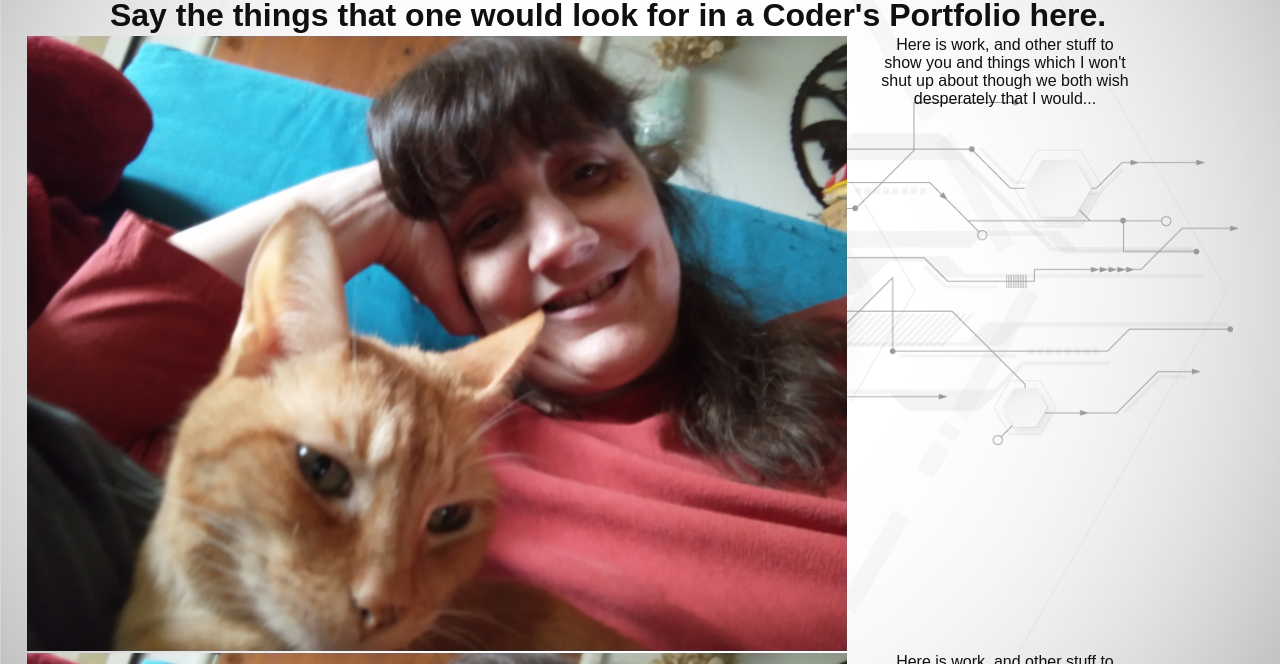
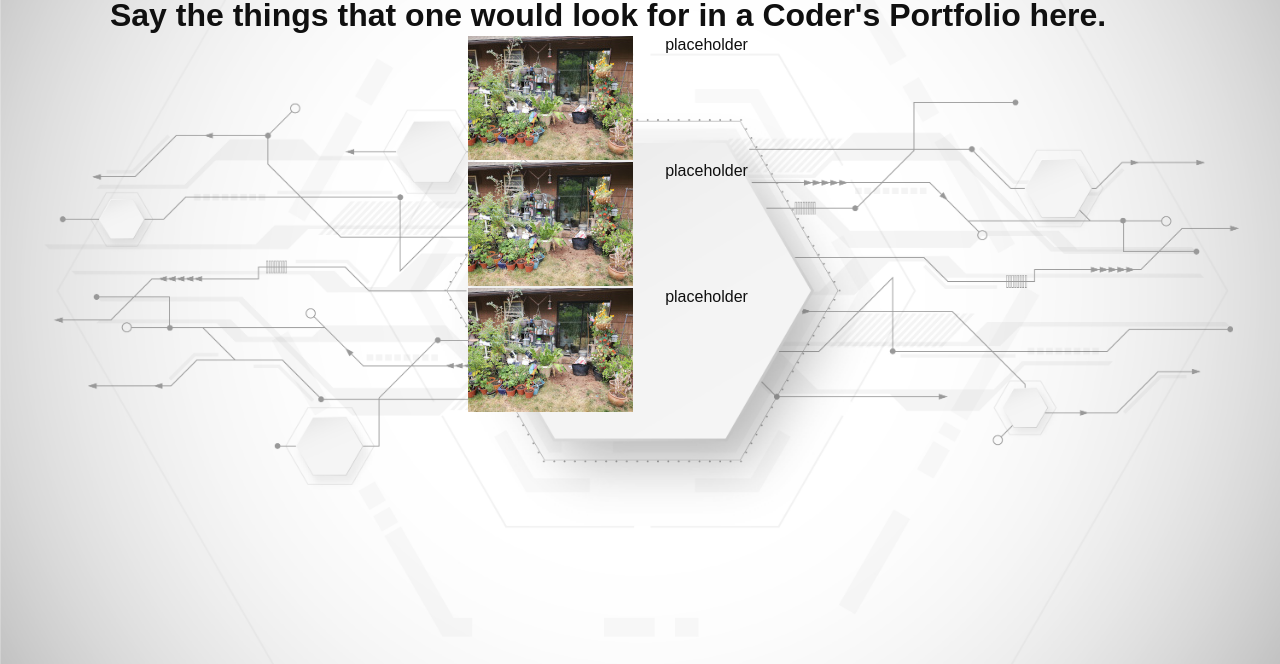
Before and after one commit to lQQ3/srPortfolio, a plain HTML site: page netArch.html in a window 1280 px wide. Shown: the part 136-800 px from the top of the page. Drawn offline with Linux system fonts and the light colour scheme.

Commit message:
Add files via upload

```diff
--- a/netArch.html
+++ b/netArch.html
@@ -41,9 +41,9 @@
 	<tr>
 		<td>
 			<section>
-				<img src="assets/theLadies.jpg" title="this is a picture of the thing that I am yammering on about" alt=""/>
+				<img src="assets/outdoorFullThumb.jpg" title="placeholder" alt=""/>
 				<div>
-					<p>Here is work, and other stuff to show you and things which I won't shut up about though we both wish desperately that I would...</p>
+					<p>placeholder</p>
 				</div>
 			</section>
 		</td>
@@ -51,23 +51,23 @@
 	<tr>
 		<td>
 			<section>
-				<img src="assets/theLadies.jpg" title="this is a picture of the thing that I am yammering on about" alt=""/>
+				<img src="assets/outdoorFullThumb.jpg" title="placeholder" alt=""/>
 				<div>
-					<p>Here is work, and other stuff to show you and things which I won't shut up about though we both wish desperately that I would...</p>
+					<p>placeholder</p>
 				</div>
 			</section>
 		</td>
 	</tr>
 	<td>
 		<section>
-			<img src="assets/theLadies.jpg" title="this is a picture of the thing that I am yammering on about" alt=""/>
+			<img src="assets/outdoorFullThumb.jpg" title="placeholder" alt=""/>
 			<div>
-				<p>Here is work, and other stuff to show you and things which I won't shut up about though we both wish desperately that I would...</p>
+				<p>placeholder</p>
 			</div>
 		</section>
 	</td>
 </table>
-<h2 class="text-center">Hover over the links below to see what skills are represented by which portfolios.</h2>
+<!-- <h2 class="text-center">Hover over the links below to see what skills are represented by which portfolios.</h2>
 <table class="center">
 	<tr>
 		<td><a class="button" href="analysis.html" title="Predictive Modeling - Systems & Data Analysis - Data Visualization">Analysis</a></td>
@@ -76,7 +76,7 @@
 		<td><a class="button" href="index.html" title="Back Home">Back to Shawn's Portfolios Hub</a></td>
 	</tr>
 </table>
-
+-->
 <script src="script.js"></script>
 
 </body>
```
Also changed, not shown: automation.html (+8 -8 lines), code.html (+6 -6 lines), robogarden.html (+2 -2 lines).
